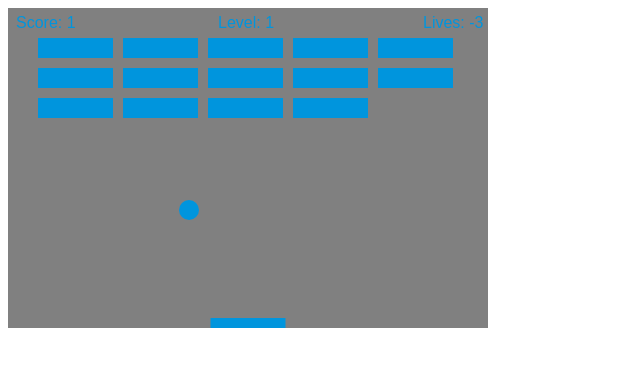
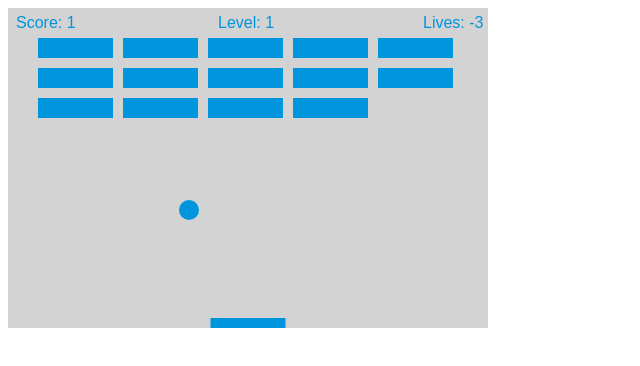
Before and after one commit to vngarg/BrekOut-Game, a plain HTML site: page index.html in a window 1280 px wide. Shown: the whole page, without its empty margins (0-640 px from the left). Drawn offline with Linux system fonts and the light colour scheme.

Commit message:
Changed Colour

```diff
--- a/css.css
+++ b/css.css
@@ -1,4 +1,5 @@
 #myCanvas{
-    background-color: grey;
+    background-color: lightgrey;
     margin: 0 auto;
+    padding:0;
 }
```
